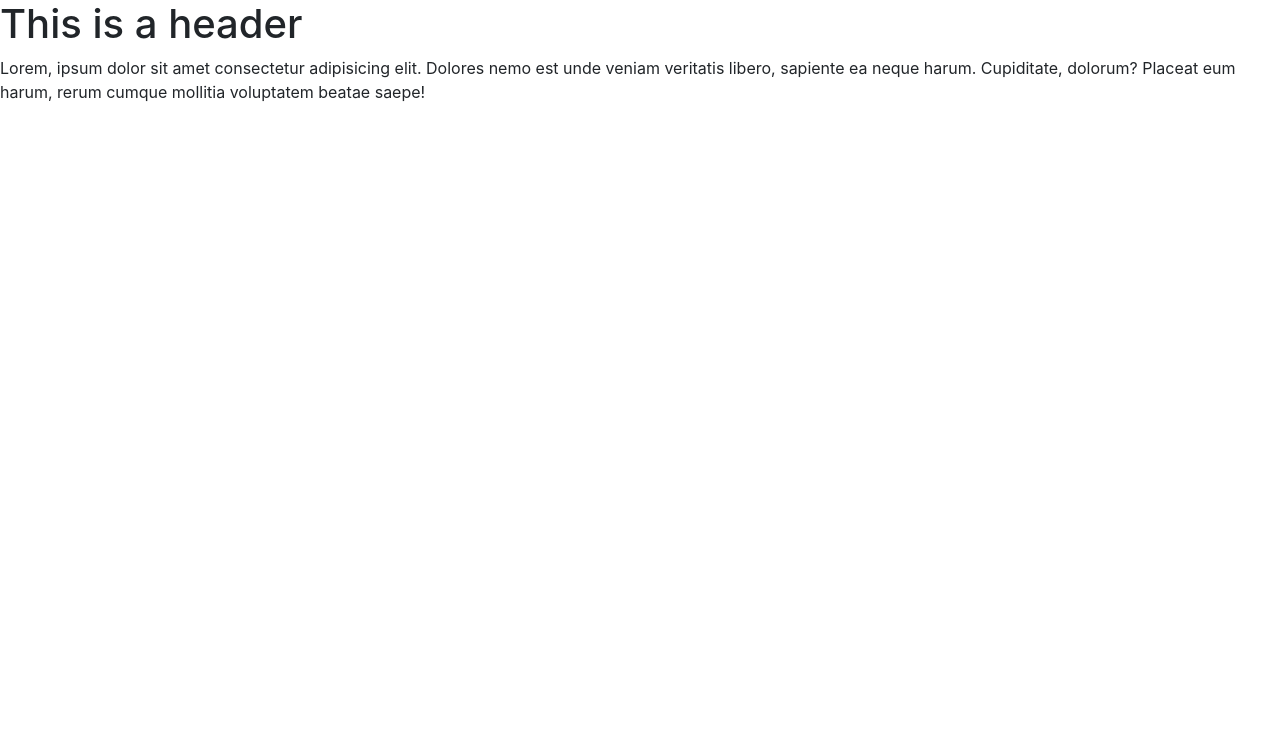
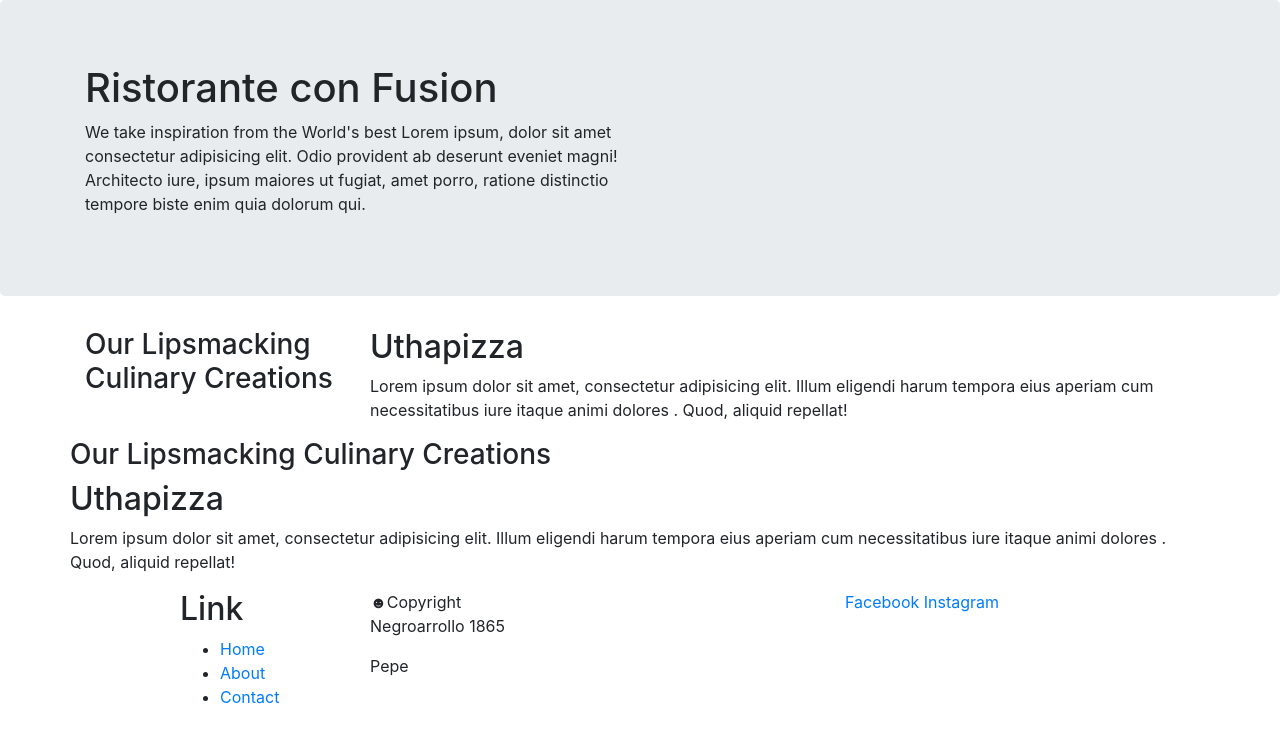
Before and after one commit to DamperDoor56/git-test, a website: page index.html in a window 1280 px wide. Drawn offline with nearby package versions, Linux system fonts and the light colour scheme.

Commit message:
bootstrap-add

```diff
--- a/index.html
+++ b/index.html
@@ -10,15 +10,80 @@
 
 </head>
 <body>
-    <section>
-        <h1>This is a header</h1>
-        <p>Lorem, ipsum dolor sit amet
-        consectetur adipisicing elit. Dolores
-        nemo est unde veniam veritatis libero,
-        sapiente ea neque harum. Cupiditate, dolorum?
-        Placeat eum harum, rerum cumque mollitia voluptatem
-        beatae saepe!</p>
-    </section>
+
+    <header class="jumbotron">
+        <div class="container">
+            <div class="row">
+                <div class="col-12 col-sm-6">
+                    <h1>Ristorante con Fusion</h1>
+                    <p>We take inspiration from the World's best
+                    Lorem ipsum, dolor sit amet consectetur adipisicing elit.
+                    Odio provident ab deserunt eveniet magni! Architecto iure,
+                    ipsum maiores ut fugiat, amet porro, ratione distinctio tempore
+                    biste enim quia dolorum qui. </p>
+                </div>
+                <div class="col-12 col-sm">
+
+                </div>
+            </div>
+        </div>
+    </header>
+
+    <div class="container">
+        <div class="row">
+            <div class="col-12 col-sm-4 col-md-3">
+                <h3>Our Lipsmacking Culinary Creations</h3>
+            </div>
+            <div class="col col-sm col-md">
+                <h2>Uthapizza</h2>
+                <p>Lorem ipsum dolor sit amet,
+                consectetur adipisicing elit. Illum
+                eligendi harum tempora eius aperiam cum
+                necessitatibus iure itaque animi dolores
+                . Quod, aliquid repellat!</p>
+            </div>
+        </div>
+    </div>
+
+    <div class="container">
+        <div class="row">
+            <div>
+                <h3>Our Lipsmacking Culinary Creations</h3>
+            </div>
+            <div>
+                <h2>Uthapizza</h2>
+                <p>Lorem ipsum dolor sit amet,
+                consectetur adipisicing elit. Illum
+                eligendi harum tempora eius aperiam cum
+                necessitatibus iure itaque animi dolores
+                . Quod, aliquid repellat!</p>
+            </div>
+        </div>
+    </div>
+
+    <footer class="container">
+        <div class="row">
+            <div class="col-4 offset-1 col-sm-2">
+            <h2>Link</h2>
+            <ul>
+                <li><a href="">Home</a></li>
+                <li><a href="">About</a></li>
+                <li><a href="">Contact</a></li>
+            </ul>
+             </div>
+        <div class="col-7 col-sm-5">
+            ☻Copyright
+            <address>
+                Negroarrollo 1865
+            </address>
+            <p>Pepe</p>
+        </div>
+        <div class="col-12 col-sm-4">
+            <a href="">Facebook</a>
+            <a href="">Instagram</a>
+        </div>
+    </div>
+    </footer>
 
 <!-- JQuery first, then Popper.js, then Bootstrap.js  -->
 <script src="node_modules/jquery/dist/jquery.slim.js"></script>
```
